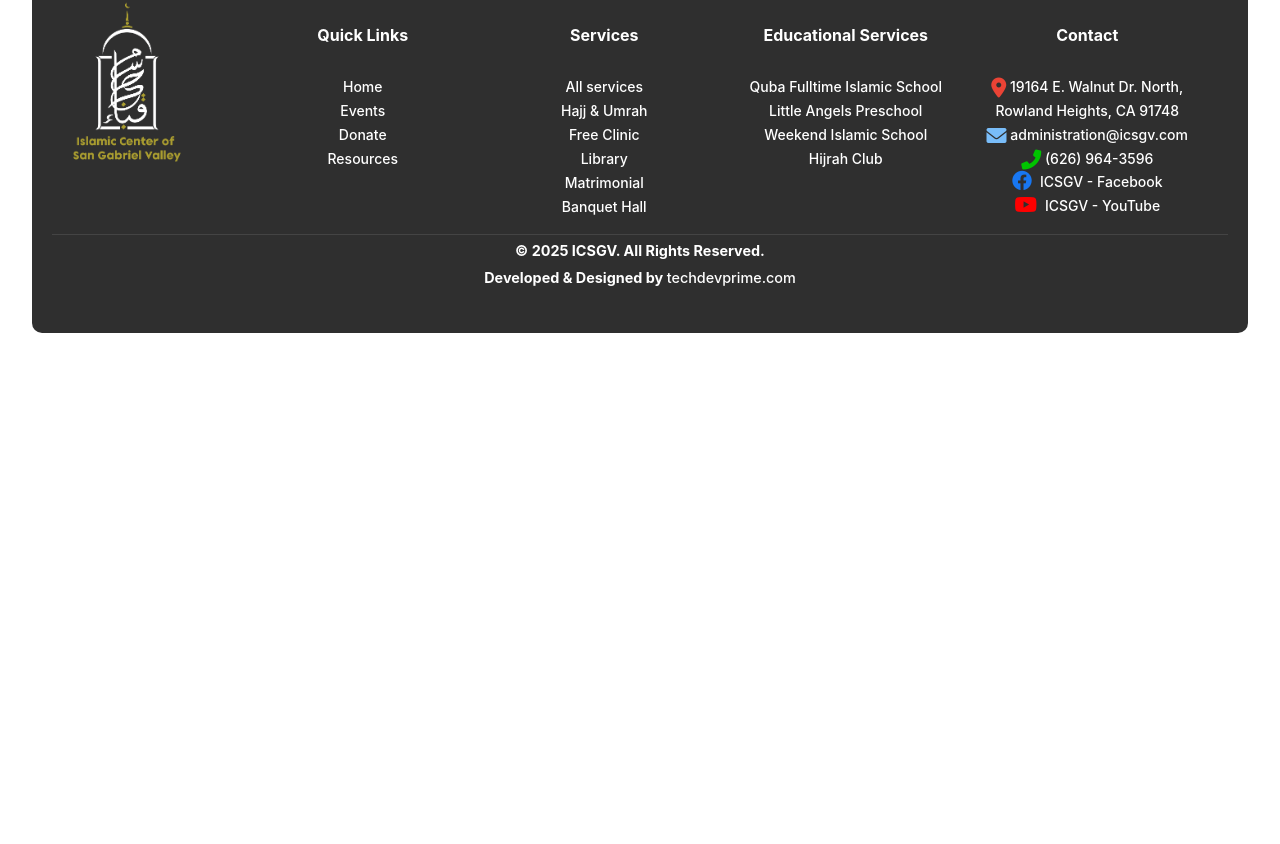
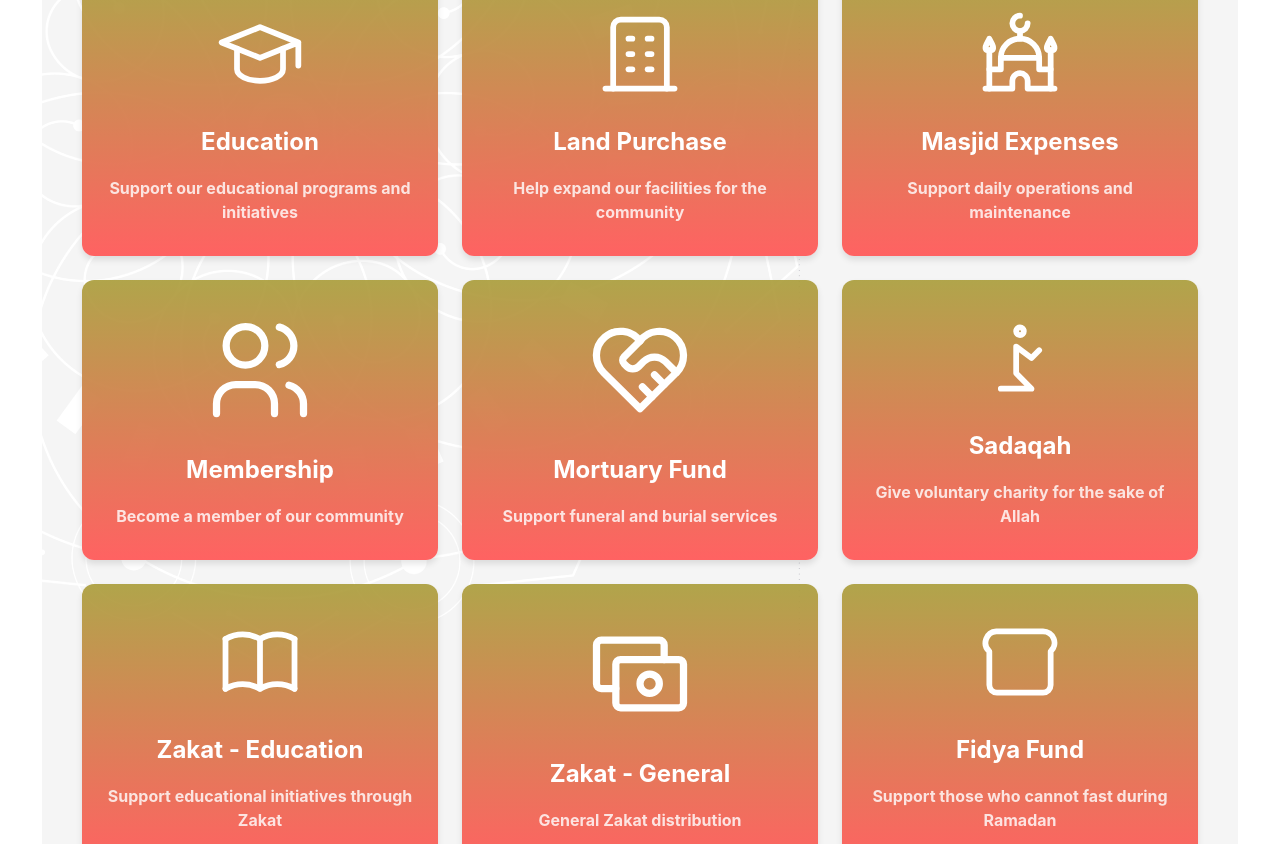
Before and after one commit to Yahia89/icsgv, a React (Vite) app: page /donate in a window 1280 px wide. Shown: the part 1196-2040 px from the top of the page. Before the commit the page ends 1561 px from the top, so only its background shows below. Built offline with nearby package versions, Linux system fonts and the light colour scheme; a web font is replaced by a local one.

Commit message:
donate page categories

```diff
--- a/src/components/Donate.css
+++ b/src/components/Donate.css
@@ -100,3 +100,126 @@
     order: 2;
     margin-bottom: 20px;
   }
+
+
+.donation-categories {
+  margin: 60px 0;
+}
+
+.donation-grid {
+  display: grid;
+  grid-template-columns: repeat(auto-fit, minmax(280px, 1fr));
+  gap: 24px;
+  padding: 20px;
+}
+
+.donation-card {
+  position: relative;
+  background: linear-gradient(
+    180deg,
+    rgba(169, 156, 56, 0.9) 0%,
+    rgb(255, 98, 98) 100%
+  );
+  border-radius: 12px;
+  padding: 32px 24px;
+  text-decoration: none;
+  color: white;
+  text-align: center;
+  transition: all 0.5s ease;
+  box-shadow: 0 4px 6px rgba(0, 0, 0, 0.1);
+  display: flex;
+  flex-direction: column;
+  align-items: center;
+  gap: 16px;
+  overflow: hidden;
+  height: 280px;
+}
+
+.donation-card::before {
+  content: '';
+  position: absolute;
+  top: 0;
+  left: 0;
+  width: 100%;
+  height: 100%;
+  background: linear-gradient(
+    180deg,
+    rgba(0, 0, 0, 0) 0%,
+    rgba(0, 0, 0, 0.3) 100%
+  );
+  opacity: 0;
+  transition: opacity 0.5s ease;
+}
+
+.donation-card:hover {
+  transform: translateY(-10px) scale(1.02);
+  box-shadow: 0 12px 24px rgba(0, 0, 0, 0.2);
+}
+
+.donation-card:hover::before {
+  opacity: 1;
+}
+
+.donation-card svg {
+  color: white;
+  margin-bottom: 8px;
+  transform: scale(1);
+  transition: transform 0.5s ease;
+  z-index: 1;
+}
+
+.donation-card:hover svg {
+  transform: scale(1.1);
+}
+
+.donation-card h3 {
+  margin: 0;
+  color: white;
+  font-size: 1.5rem;
+  font-weight: 700;
+  position: relative;
+  z-index: 1;
+}
+
+.donation-card h3::after {
+  content: '';
+  position: absolute;
+  bottom: -8px;
+  left: 50%;
+  transform: translateX(-50%) scaleX(0);
+  width: 60%;
+  height: 3px;
+  background-color: white;
+  transition: transform 0.3s ease;
+}
+
+.donation-card:hover h3::after {
+  transform: translateX(-50%) scaleX(1);
+}
+
+.donation-card p {
+  margin: 0;
+  color: rgba(255, 255, 255, 0.9);
+  font-size: 1rem;
+  line-height: 1.5;
+  z-index: 1;
+  opacity: 0.9;
+  transition: opacity 0.3s ease;
+}
+
+.donation-card:hover p {
+  opacity: 1;
+}
+
+@media (max-width: 768px) {
+  .donation-grid {
+    grid-template-columns: repeat(auto-fit, minmax(250px, 1fr));
+    padding: 16px;
+    gap: 16px;
+  }
+
+  .donation-card {
+    padding: 24px;
+    height: 250px;
+  }
+}
--- a/src/components/Donate.jsx
+++ b/src/components/Donate.jsx
@@ -1,6 +1,18 @@
 import "./Donate.css"; // Update CSS import
 import SEO from './SEO';
 import Logo from "../assets/logo-icsgv.png";
+import {
+  IconSchool,
+  IconBuilding,
+  IconBuildingMosque,
+  IconUsers,
+  IconHeartHandshake,
+  IconPray,
+  IconBook,
+  IconCash,
+  IconBread,
+  IconMoonStars
+} from '@tabler/icons-react';
 
 
 const Donate = () => {
@@ -68,6 +80,83 @@ const Donate = () => {
               </div>
             </div>
           </div>
+          <div className="donation-categories">
+            <div className="donation-grid">
+              <a href="https://us.mohid.co/ca/losangeles/icsgv/masjid/online/donation/index/15"
+                className="donation-card"
+                target="_blank"
+                rel="noopener noreferrer">
+                <IconSchool size={48} stroke={1.5} />
+                <h3>Education</h3>
+                <p>Support our educational programs and initiatives</p>
+              </a>
+
+              {/* Apply the same attributes to all other links */}
+              <a className="donation-card"
+                target="_blank"
+                rel="noopener noreferrer"
+               href="https://us.mohid.co/ca/losangeles/icsgv/masjid/online/donation/index/5">
+                <IconBuilding size={48} stroke={1.5} />
+                <h3>Land Purchase</h3>
+                <p>Help expand our facilities for the community</p>
+              </a>
+
+              <a target="_blank"
+                rel="noopener noreferrer" href="https://us.mohid.co/ca/losangeles/icsgv/masjid/online/donation/index/1" className="donation-card">
+                <IconBuildingMosque size={48} stroke={1.5} />
+                <h3>Masjid Expenses</h3>
+                <p>Support daily operations and maintenance</p>
+              </a>
+
+              <a target="_blank"
+                rel="noopener noreferrer" href="https://us.mohid.co/ca/losangeles/icsgv/masjid/online/donation/index/8" className="donation-card">
+                <IconUsers size={48} stroke={1.5} />
+                <h3>Membership</h3>
+                <p>Become a member of our community</p>
+              </a>
+
+              <a target="_blank"
+                rel="noopener noreferrer" href="https://us.mohid.co/ca/losangeles/icsgv/masjid/online/donation/index/4" className="donation-card">
+                <IconHeartHandshake size={48} stroke={1.5} />
+                <h3>Mortuary Fund</h3>
+                <p>Support funeral and burial services</p>
+              </a>
+
+              <a href="https://us.mohid.co/ca/losangeles/icsgv/masjid/online/donation/index/3" className="donation-card">
+                <IconPray size={48} stroke={1.5} />
+                <h3>Sadaqah</h3>
+                <p>Give voluntary charity for the sake of Allah</p>
+              </a>
+
+              <a target="_blank"
+                rel="noopener noreferrer" href="https://us.mohid.co/ca/losangeles/icsgv/masjid/online/donation/index/17" className="donation-card">
+                <IconBook size={48} stroke={1.5} />
+                <h3>Zakat - Education</h3>
+                <p>Support educational initiatives through Zakat</p>
+              </a>
+
+              <a target="_blank"
+                rel="noopener noreferrer" href="https://us.mohid.co/ca/losangeles/icsgv/masjid/online/donation/index/2" className="donation-card">
+                <IconCash size={48} stroke={1.5} />
+                <h3>Zakat - General</h3>
+                <p>General Zakat distribution</p>
+              </a>
+
+              <a  target="_blank"
+                rel="noopener noreferrer" href="https://us.mohid.co/ca/losangeles/icsgv/masjid/online/donation/index/14" className="donation-card">
+                <IconBread size={48} stroke={1.5} />
+                <h3>Fidya Fund</h3>
+                <p>Support those who cannot fast during Ramadan</p>
+              </a>
+
+              <a target="_blank"
+                rel="noopener noreferrer" href="https://us.mohid.co/ca/losangeles/icsgv/masjid/online/donation/index/13" className="donation-card">
+                <IconMoonStars size={48} stroke={1.5} />
+                <h3>Fitra Fund</h3>
+                <p>Zakat al-Fitr for Ramadan</p>
+              </a>
+            </div>
+          </div>
         </div>
       </div>
     </>
--- a/src/components/Footer.jsx
+++ b/src/components/Footer.jsx
@@ -26,7 +26,7 @@ const Footer = () => {
                     <Link to="/events">Events</Link>
                   </li>
                   <li>
-          <Link to="https://us.mohid.co/ca/losangeles/icsgv/masjid/online/donation/index/5">Donate</Link>
+          <Link to="/donate">Donate</Link>
                   </li>
                   <li>
                     <Link to="/resources">Resources</Link>
--- a/src/components/Home.jsx
+++ b/src/components/Home.jsx
@@ -51,8 +51,8 @@ function Home() {
             lineHeight: '1.5'
           }}>
             Friendly Reminder: ICSGV Membership Renewal Time! Your continued support helps us serve our community better.
-            <a
-              href="https://us.mohid.co/ca/losangeles/icsgv/masjid/online/donation"
+            <Link
+              to="/donate"
               style={{
                 color: '#0078D4',
                 textDecoration: 'none',
@@ -63,7 +63,7 @@ function Home() {
               onMouseOut={(e) => e.target.style.textDecoration = 'none'}
             >
               Renew Now.
-            </a>
+            </Link>
           </p>
         </div>
         <div class="wrapper">
```
